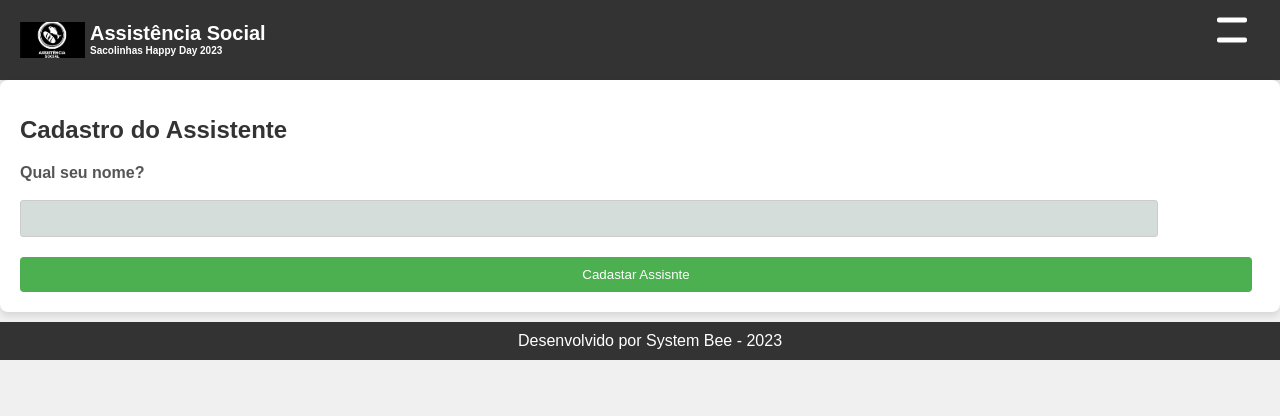
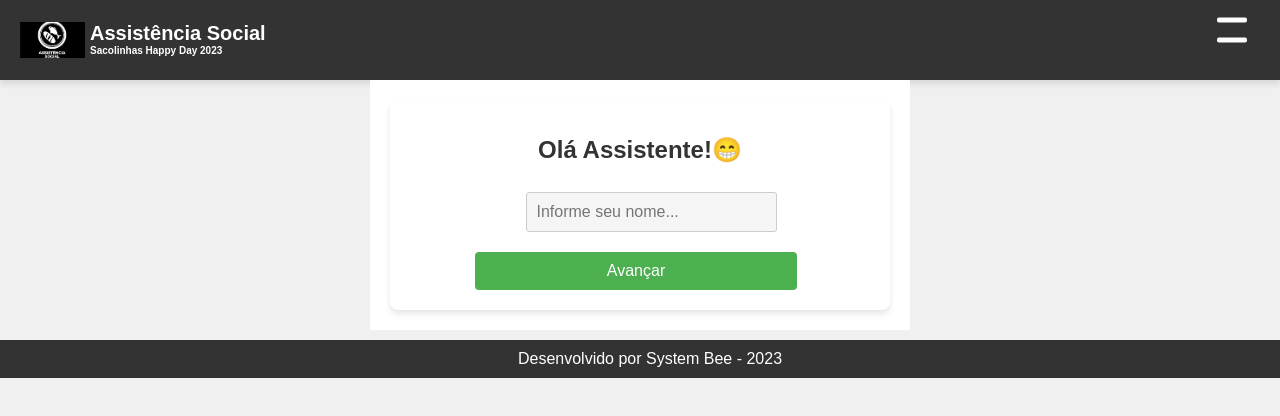
Before and after one commit to guilhermeforprojeto/Cadastro_dos_Doadores, a React (Create React App) app: page / in a window 1280 px wide. Shown: the top 416 px of the page. Built offline with nearby package versions, Linux system fonts and the light colour scheme.

Commit message:
feat: ajuste entrada do assistente

```diff
--- /dev/null
+++ b/src/forms/formHappyDay/assistente/assistenteForm.css
@@ -0,0 +1,71 @@
+.contextAssistenteForm {
+  width: 100%;
+  max-width: 500px;
+  margin: 0 auto;
+  padding: 20px;
+  background-color: #fff;
+}
+
+.container-formAssistenteForm {
+  display: flex;
+  flex-direction: column;
+  align-items: center;
+}
+
+h1 {
+  font-size: 24px;
+  font-weight: bold;
+  text-align: center;
+}
+
+label {
+  font-size: 16px;
+  font-weight: bold;
+  margin-bottom: 10px;
+}
+
+input {
+  width: 100%;
+  padding: 10px;
+  border: 1px solid #ccc;
+  border-radius: 5px;
+  outline: none;
+  font-size: 16px;
+}
+
+button {
+  width: 70%;
+  background-color: #007bff;
+  color: #fff;
+  padding: 10px;
+  border: none;
+  border-radius: 5px;
+  cursor: pointer;
+  font-size: 16px;
+}
+
+button:hover {
+  background-color: #0069d9;
+}
+
+.noti {
+  position: fixed;
+  top: 10px;
+  right: 10px;
+  z-index: 999;
+}
+
+.noti.success {
+  background-color: #41c96a;
+}
+
+.noti.error {
+  background-color: #d9534f;
+}
+
+.noti .msg {
+  font-size: 16px;
+  font-weight: bold;
+  padding: 10px;
+  border-radius: 5px;
+}
--- a/src/forms/formHappyDay/assistente/assistenteForm.tsx
+++ b/src/forms/formHappyDay/assistente/assistenteForm.tsx
@@ -1,5 +1,5 @@
 import React, { useState, useEffect } from 'react';
-// import './assistenteForm.css'
+import './assistenteForm.css'
 import { API } from '../../../assets/api/api';
 import Notify from '../../../components/react-toastify/react-toastify';
 import { Noti } from '../../../components/react-toastify/Noti';
@@ -36,70 +36,37 @@ const AssistenteForm: React.FC = () => {
   });
   const [editingItemId, setEditingItemId] = useState<string | null>(null);
 
-  // const loadSacolas = async () => {
-  //   try {
-  //     const response = await API.get('/assistidos'); // Substitua pela sua rota de API
-  //     setSacolas(response.data.sacolas);
-  //     setNoti({ tipo: "info", msg: response.data.message })
-  //     // console.log(response)
-  //   } catch (error) {
-  //     console.error('Erro ao carregar sacolas:', error);
-  //   }
-  // };
-
-  // useEffect(() => {
-  //   loadSacolas();
-  // }, []);
-
   const handleChange = (e: React.ChangeEvent<HTMLInputElement | HTMLTextAreaElement>) => {
     setFormData({ ...formData, [e.target.name]: e.target.value });
   };
 
   const handleSubmit = async (e: React.FormEvent) => {
     e.preventDefault();
+    setNoti({ tipo: "success", msg: "Oi " + formData.nome + ", a Paz  🕊️🙏" })
     console.log(formData)
     clearItemFromStorage()
     const vNomeAssistente: string = formData.nome
     addItemToStorage('NomeAssistente', vNomeAssistente);
-
-    window.location.href = '/doador';
+    setInterval(() => {
+      Paginar()
+    }, 2000);
+    return () => Paginar()
 
 
-    // try {
-    //   const response = await API.post('/assistidos', formData); // Substitua pela sua rota de API
-    //   loadSacolas();
-    //   setFormData({
-    //     id: '',
-    //     frenteAssistidaId: '',
-    //     assistidoId: '',
-    //     doadorId: '',
-    //     codigo: '',
-    //     nome: '',
-    //   });
-    //   setNoti({ tipo: "success", msg: response.data.message })
 
-    //   if (response.status === 201) {
-    //     setNoti({ tipo: "success", msg: response.data.message })
-    //     console.log('Sacola criada com sucesso!', response.data.message);
-    //   } else {
-    //     console.error('Erro ao criar sacola:', response.data.message);
-    //   }
-    // }
-    // catch (error) {
-    //   setNoti({ tipo: "error", msg: "Erro ao criar sacola" })
-    //   console.error('Erro ao criar sacola:', error);
-    // }
   };
-
+  const Paginar = () => {
+    window.location.href = '/doador';
+  }
   return (
     <>
       <Notify notificacao={noti} />
-      <div className='context'>
-        <form className='container-form' onSubmit={handleSubmit}>
-          <h1>Cadastro do Assistente</h1>
+      <div className='contextAssistenteForm'>
+        <form className='container-formAssistenteForm' onSubmit={handleSubmit}>
+          <h1>Olá Assistente!😁</h1>
           <div>
-            <label>Qual seu nome?</label>
             <input
+              placeholder='Informe seu nome...'
               type="text"
               name="nome"
               value={formData.nome}
@@ -107,7 +74,7 @@ const AssistenteForm: React.FC = () => {
               required
             />
           </div>
-          <button onClick={() => { setNoti({ tipo: "success", msg: "Assistente " + formData.nome + " cadastrado com sucesso!" }) }} type="submit">Cadastar Assisnte</button>
+          <button type="submit">Avançar</button>
         </form>
       </div>
     </>
```
Also changed, not shown: src/forms/formHappyDay/doador/doadorForm.tsx (+4 -4 lines).
